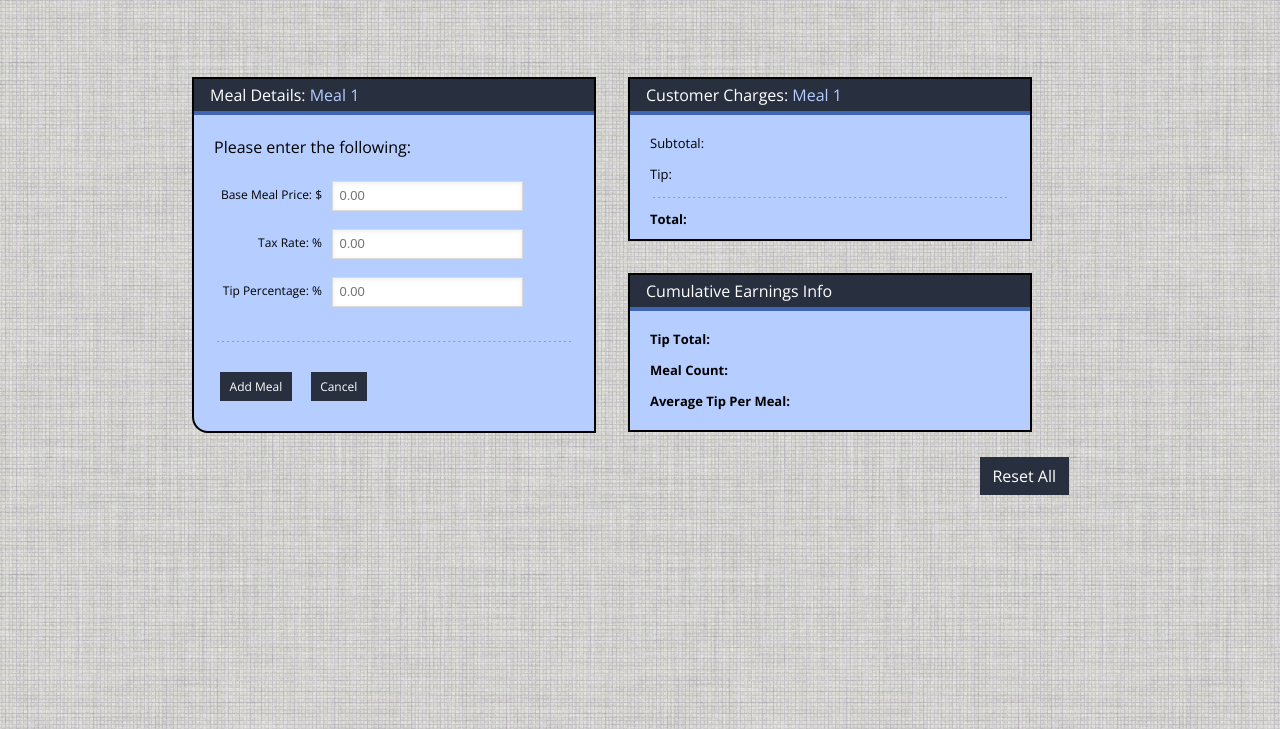
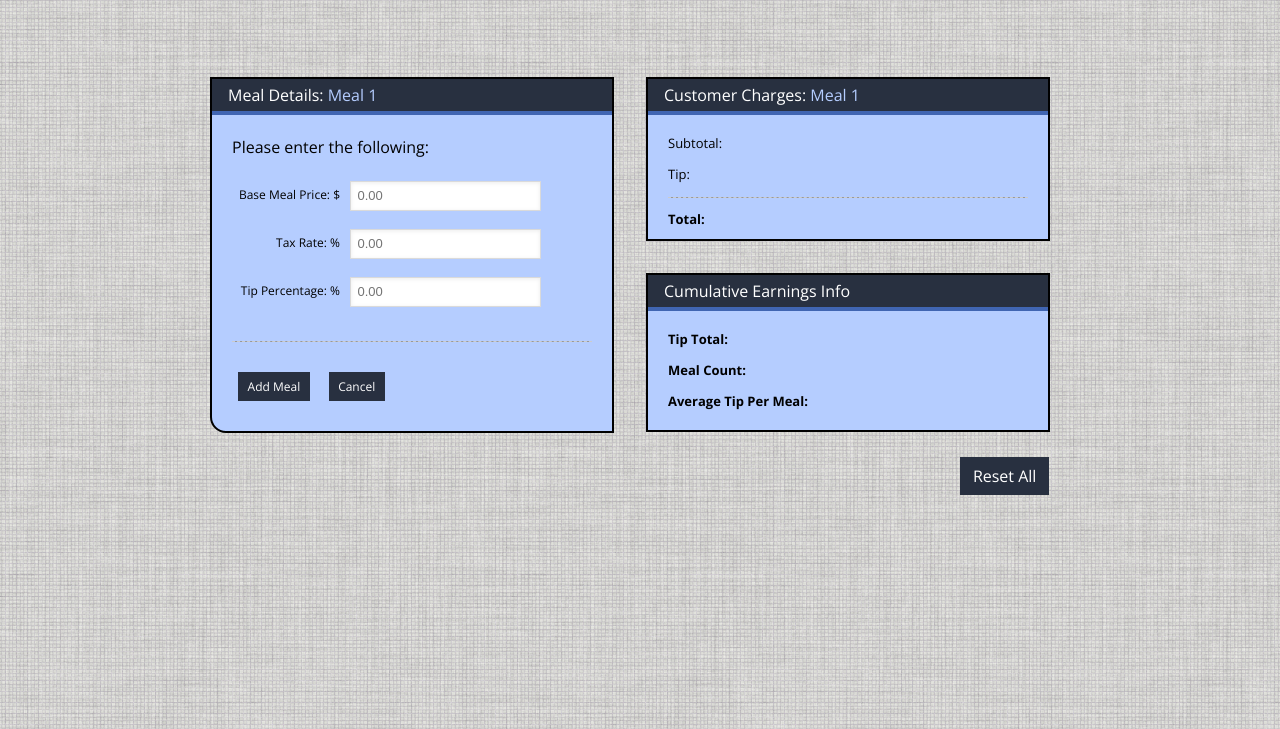
Before and after one commit to toddchannick/ng-waitstaff-calculator, a plain HTML site: page index.html in a window 1280 px wide. Shown: the part 71-800 px from the top of the page. Drawn offline with nearby package versions, Linux system fonts and the light colour scheme.

Commit message:
style change

```diff
--- a/style.css
+++ b/style.css
@@ -44,9 +44,6 @@ table {
 	border-spacing: 0;
 }
 
-#wrapper {
-
-}
 
 ul {
 	display:block;
@@ -69,7 +66,7 @@ header {
 }
 
 #wrapper {
-	width:70%;
+	width:65%;
 	margin-top:5em;
 	margin-left:auto;
 	margin-right:auto;
@@ -257,14 +254,17 @@ button::-moz-focus-inner{
 }
 
 .lower {
+  width:100%;
   top:1.5em;
   position:relative;
   clear:both;
+  overflow:auto;
+  max-width:860px;
 }
 
 .lower button {
+  margin-right:1.3em;
   float:right;
-  margin-right:1.2em;
 }
 
 #blue {
```
